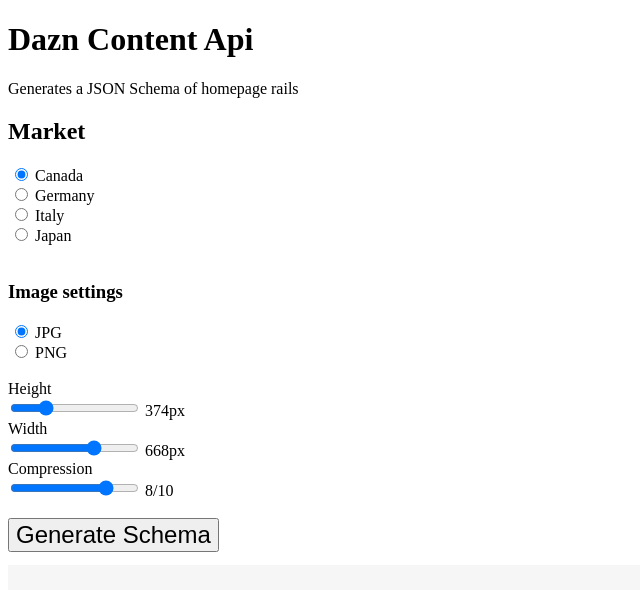
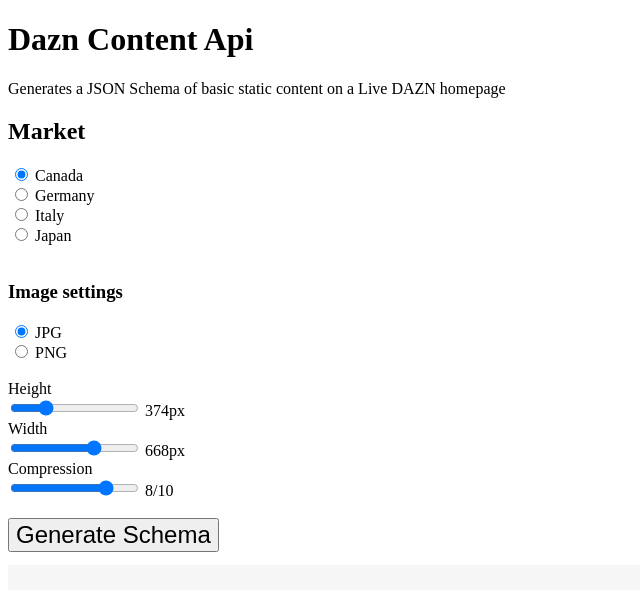
Before and after one commit to patrickbower/dazn-static-content-api, a website with bundled scripts: page index.html in a window 1280 px wide. Shown: the whole page, without its empty margins (0-640 px from the left). Built offline with nearby package versions, Linux system fonts and the light colour scheme.

Commit message:
feat: update sub header in UI

```diff
--- a/index.html
+++ b/index.html
@@ -9,7 +9,9 @@
   </head>
   <body>
     <h1>Dazn Content Api</h1>
-    <p>Generates a JSON Schema of homepage rails</p>
+    <p>
+      Generates a JSON Schema of basic static content on a Live DAZN homepage
+    </p>
     <form action="#" id="form">
       <h2>Market</h2>
       <fieldset>
```
